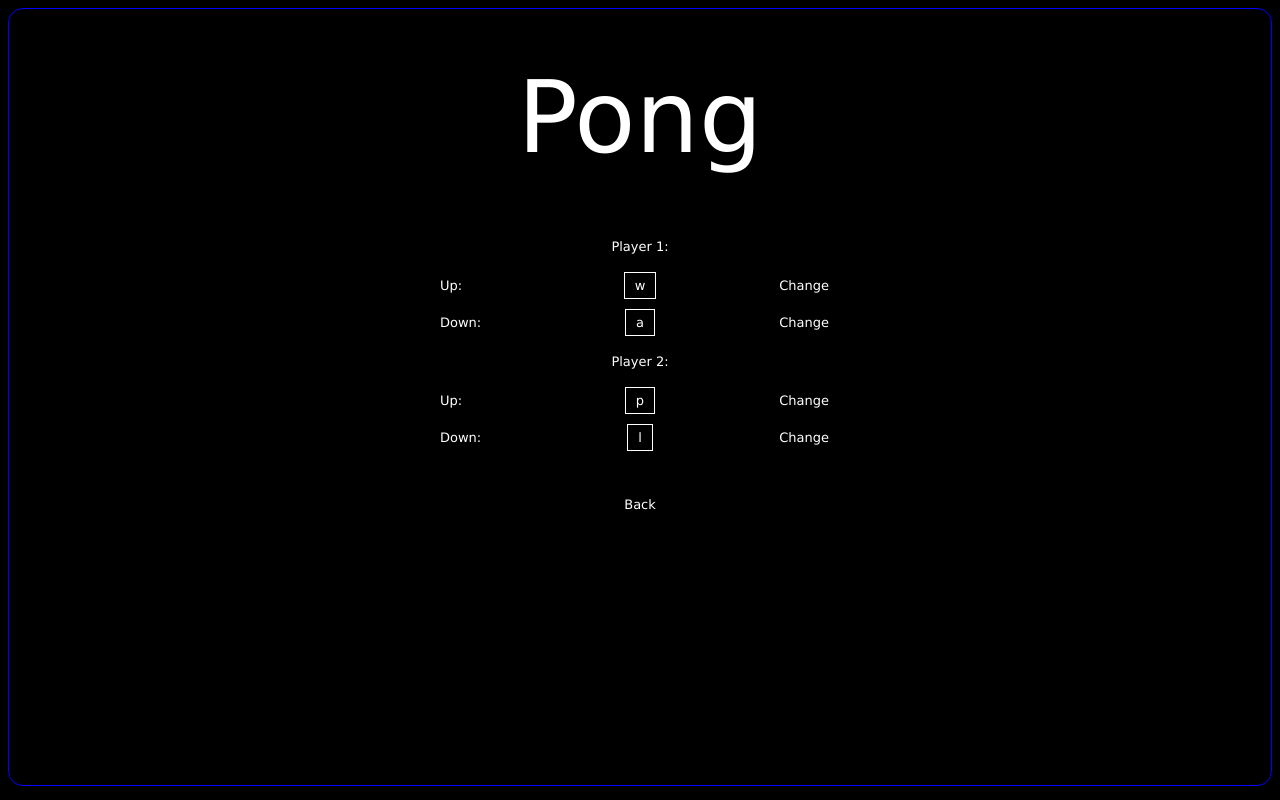
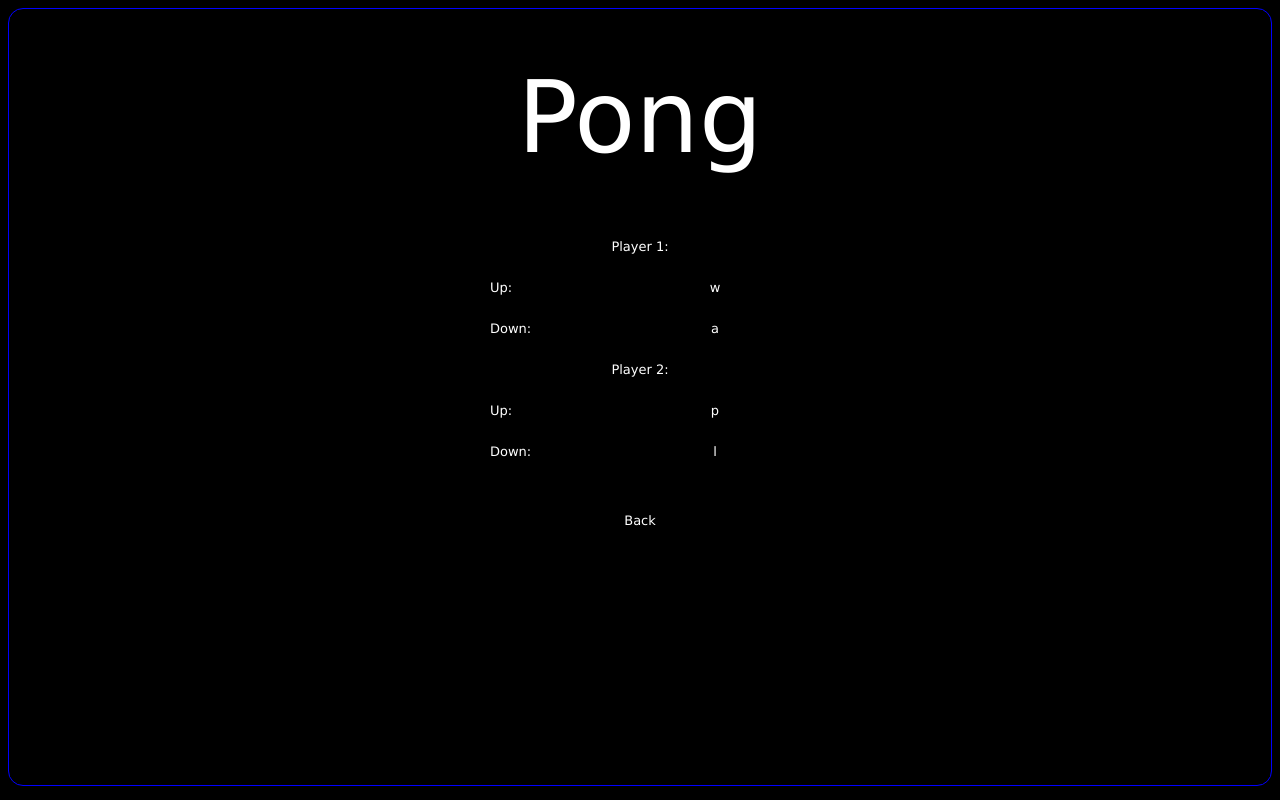
Before and after one commit to mr-jw/Pong, a React (Vite) app: page / in a window 1280 px wide. Both pictures are taken after a click on the button "Configuration". Built offline with nearby package versions, Linux system fonts and the light colour scheme.

Commit message:
feat: config menu key binding logic

```diff
--- a/src/App.css
+++ b/src/App.css
@@ -1,4 +1,3 @@
-
 body {
   background: black;
   border: 1px solid blue;
@@ -6,8 +5,10 @@ body {
   min-height: 97vh;
 }
 
-p, h2, .menu-button {
-    font-family: 'Lucida Sans';
+p,
+h2,
+.menu-button {
+  font-family: "Lucida Sans";
   color: white;
   font-size: 13px;
 }
@@ -35,7 +36,7 @@ p, h2, .menu-button {
   display: block;
   background: none;
   padding: 10px;
-    transition: border-color 0.20s;
+  transition: border-color 0.2s;
 }
 
 .menu-button:hover {
@@ -46,28 +47,14 @@ p, h2, .menu-button {
   display: flex;
   flex-direction: column;
   align-items: center;
-    width: min(90%, 400px);
+  width: min(50%, 300px);
 }
 
 .key-binding {
   display: grid;
-    grid-template-columns: 1fr auto 1fr;
+  grid-template-columns: 1fr 1fr;
   align-items: center;
   width: 100%;
-}
-
-.key-binding > p {
-    margin: 0;
-}
-
-.key-binding > button {
-    justify-self: end;
-}
-
-.selected-key {
-    border: 1px solid white;
-    padding: 5px 10px;
-    margin: 0;
 }
 
 .config-back {
--- a/src/App.tsx
+++ b/src/App.tsx
@@ -1,19 +1,46 @@
-import { useState } from "react";
+import { useEffect, useState } from "react";
 import "./App.css";
 
 type KeyBindingProps = {
   text: string;
   binding: string;
-  onClick?: (value: string) => void;
+  index: number;
+  changeKeyBinding: (index: number, binding: string) => void;
 };
 
-function KeyBinding({ text, binding, onClick }: KeyBindingProps) {
+function KeyBinding({
+  text,
+  binding,
+  index,
+  changeKeyBinding,
+}: KeyBindingProps) {
+  // is waiting for key?..
+  const [isWaitingForKey, setIsWaitingForKey] = useState(false);
+
+  const handleChange = () => {
+    setIsWaitingForKey(true);
+  };
+
+  useEffect(() => {
+    if (!isWaitingForKey) return;
+
+    const handleKeyPress = (event: KeyboardEvent) => {
+      changeKeyBinding(index, event.key);
+      setIsWaitingForKey(false);
+    };
+
+    window.addEventListener("keydown", handleKeyPress);
+
+    return () => {
+      window.removeEventListener("keydown", handleKeyPress);
+    };
+  }, [isWaitingForKey]);
+
   return (
     <div className="key-binding">
       <p>{text}</p>
-      <p className="selected-key">{binding}</p>
-      <button className="menu-button" onClick={() => onClick}>
-        Change
+      <button className="menu-button" onClick={handleChange}>
+        {isWaitingForKey ? 'Enter a key...' : binding}
       </button>
     </div>
   );
@@ -21,10 +48,10 @@ function KeyBinding({ text, binding, onClick }: KeyBindingProps) {
 
 type MenuProps = {
   keyBindings: string[];
-  setKeyBindings?: void;
+  changeKeyBinding: (index: number, binding: string) => void;
 };
 
-function Menu({ keyBindings }: MenuProps) {
+function Menu({ keyBindings, changeKeyBinding }: MenuProps) {
   const [menu, setMenu] = useState("main-menu");
 
   const moveToConfiguration = () => {
@@ -55,13 +82,33 @@ function Menu({ keyBindings }: MenuProps) {
         {menu === "config-menu" && (
           <div className="config-menu">
             <p>Player 1:</p>
-            <KeyBinding text="Up:" binding={keyBindings[0]} />
-            <KeyBinding text="Down:" binding={keyBindings[1]} />
+            <KeyBinding
+              text="Up:"
+              binding={keyBindings[0]}
+              changeKeyBinding={changeKeyBinding}
+              index={0}
+            />
+            <KeyBinding
+              text="Down:"
+              binding={keyBindings[1]}
+              changeKeyBinding={changeKeyBinding}
+              index={1}
+            />
 
             <p>Player 2:</p>
 
-            <KeyBinding text="Up:" binding={keyBindings[2]} />
-            <KeyBinding text="Down:" binding={keyBindings[3]} />
+            <KeyBinding
+              text="Up:"
+              binding={keyBindings[2]}
+              changeKeyBinding={changeKeyBinding}
+              index={2}
+            />
+            <KeyBinding
+              text="Down:"
+              binding={keyBindings[3]}
+              changeKeyBinding={changeKeyBinding}
+              index={3}
+            />
 
             <button
               className="menu-button config-back"
@@ -96,9 +143,22 @@ function App() {
     "l",
   ]);
 
+  const changeKeyBinding = (index: number, binding: string) => {
+    // pass current state of array into the function.
+    setKeyBindings((current) => {
+      const newBinding = [...current]; // make copy of array.
+
+      // assign specified index the given binding.
+      newBinding[index] = binding;
+
+      // return new array.
+      return newBinding;
+    });
+  };
+
   return (
     <>
-      <Menu keyBindings={keyBindings} />
+      <Menu keyBindings={keyBindings} changeKeyBinding={changeKeyBinding} />
     </>
   );
 }
```
Lines whose indentation alone changed are shown as unchanged.
